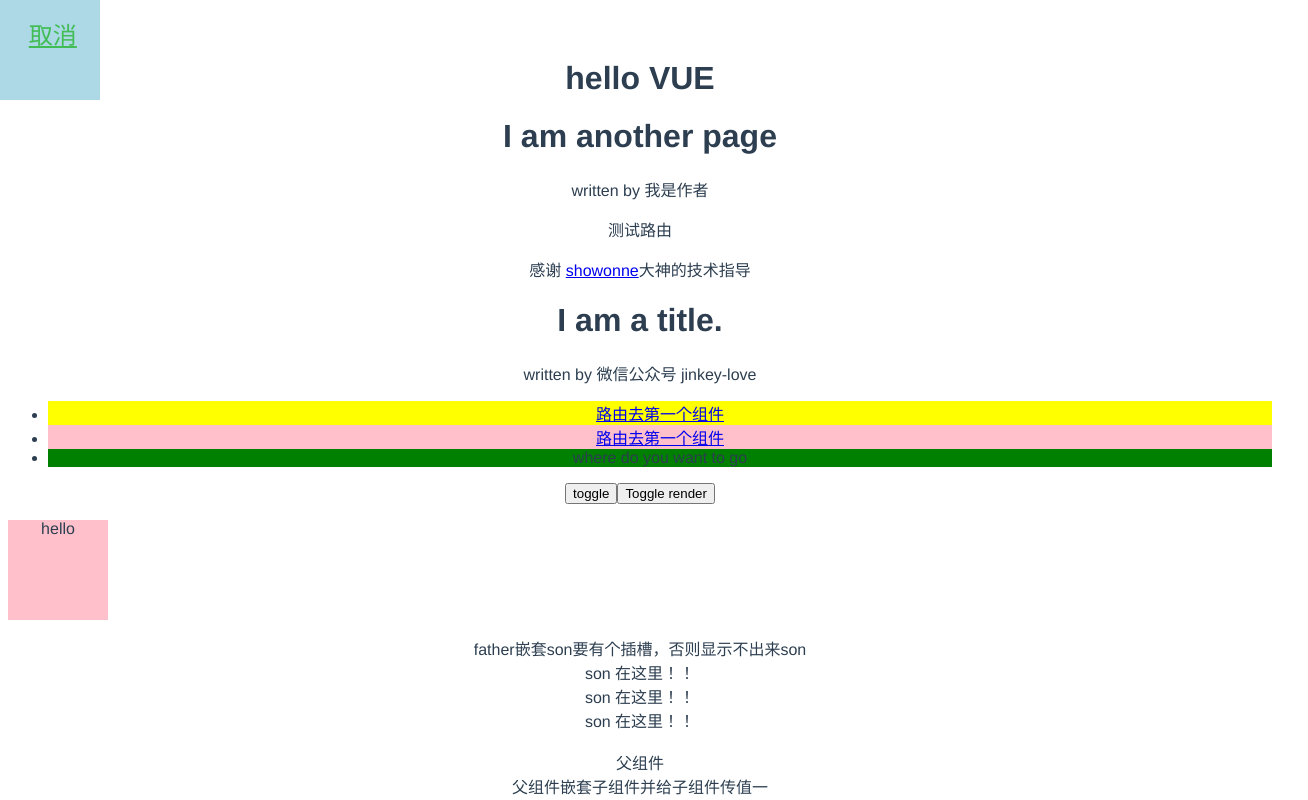
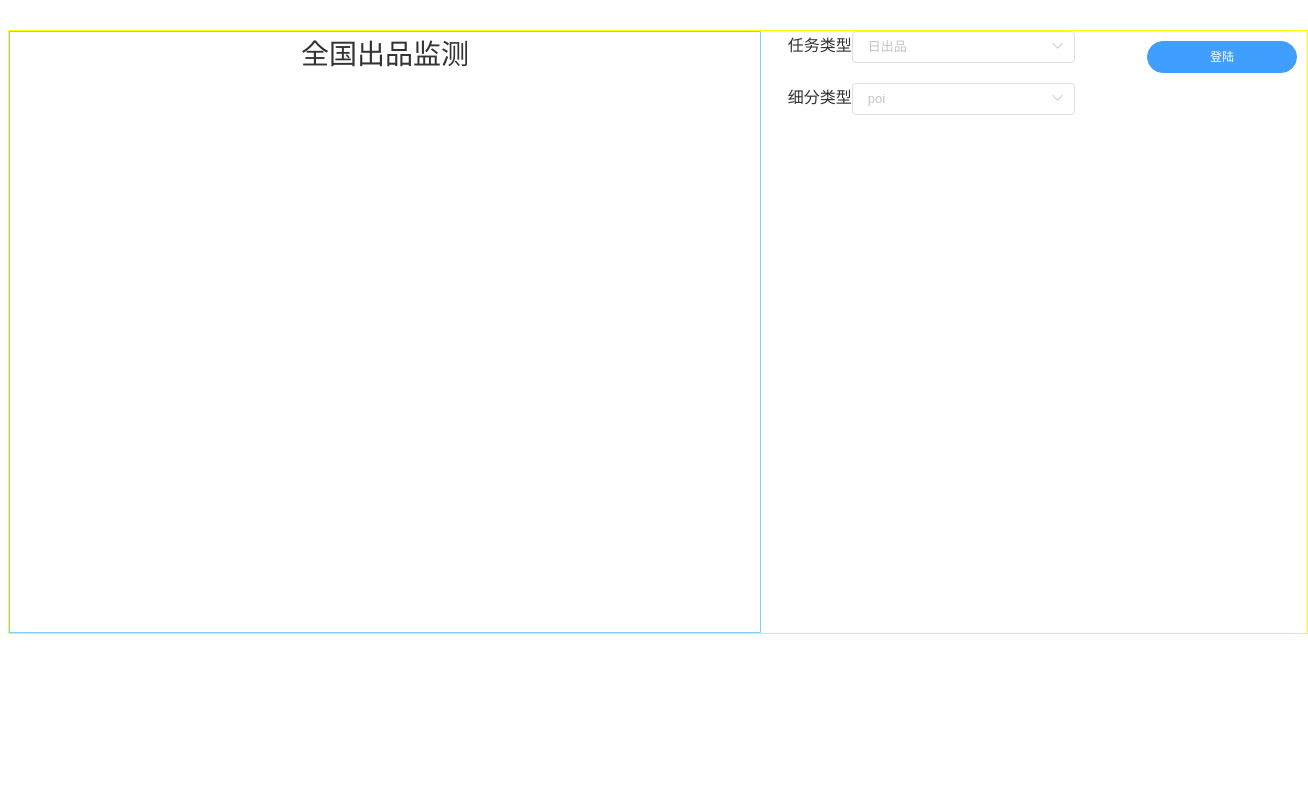
Before and after one commit to liwanchong04719/autoConvert, a Vue app: page /monitor in a window 1280 px wide. Shown: the top 800 px of the page, 1308 px wide, since content can reach past the window. Built offline with nearby package versions, Linux system fonts and the light colour scheme.

Commit message:
20171207设置路由

```diff
--- a/package.json
+++ b/package.json
@@ -10,6 +10,8 @@
     "build": "node build/build.js"
   },
   "dependencies": {
+    "echarts": "^3.8.5",
+    "element-ui": "^2.0.7",
     "node-sass": "^4.7.2",
     "sass-loader": "^6.0.6",
     "vue": "^2.5.2",
@@ -19,8 +21,10 @@
     "autoprefixer": "^7.1.2",
     "babel-core": "^6.22.1",
     "babel-loader": "^7.1.1",
+    "babel-plugin-component": "^0.10.1",
     "babel-plugin-transform-runtime": "^6.22.0",
     "babel-preset-env": "^1.3.2",
+    "babel-preset-es2015": "^6.24.1",
     "babel-preset-stage-2": "^6.22.0",
     "babel-register": "^6.22.0",
     "chalk": "^2.0.1",
--- a/src/App.vue
+++ b/src/App.vue
@@ -1,208 +1,22 @@
 <template>
-  <div id="app">
-    <h1>hello VUE</h1>
-    <secondCom author="我是作者"></secondCom>
-    <div v-drag v-bgcolor="'lightblue'" style=" left:0;top:0; position: absolute; width: 100px; height: 100px;"></div>
-    <first-com></first-com>
-    <ul>
-      <li v-bgcolor="'yellow'">
-        <router-link to='/first'>路由去第一个组件</router-link>
-      </li>
-      <li v-bgcolor="'pink'">
-        <router-link to='/second'>路由去第一个组件</router-link>
-      </li>
-      <li v-bgcolor="green">where do you want to go</li>
-    </ul>
-    <transition
-      name="custom-classes-transition"
-      enter-active-class="animated bounceIn"
-      leave-active-class="animated swing">
-      <router-view></router-view>
-    </transition>
-    <button @click="toggle">toggle</button>
-    <transition name="fade">
-      <div v-if="isShow" :style="style">
-        show and hide by transition!!
-      </div>
-    </transition>
-
-    <button @click="show = !show">
-      Toggle render
-    </button>
-    <transition
-      name="custom-classes-transition"
-      enter-active-class="animated bounceIn"
-      leave-active-class="animated swing"
-    >
-      <p v-if="show" :style="style">hello</p>
-    </transition>
-
-    <Father>
-      <Son>1</Son>
-      <Son>2</Son>
-      <Son>3</Son>
-    </Father>
-    <br/>
-    <v-one></v-one>
-
-    <div>
-      <span>测试is动态切换组件</span>
-      <span class="iscontents" v-on:click="changecontent('home')">home</span>
-      <span class="iscontents" v-on:click="changecontent('contents')">contents</span>
-      <span class="iscontents" v-on:click="changecontent('contact')">contact</span>
-    </div>
-    <transition
-      name="custom-classes-transition"
-      enter-active-class="animated bounceIn"
-    >
-      <div :is="currentView" :style="viewStyle">
-
-      </div>
-
-    </transition>
-    <login-view></login-view>
-
-
-
+  <div id="app" class="wrapper">
+    <router-view></router-view>
   </div>
 </template>
 
 <script>
-  import firstCom from './components/firstCom.vue';
-  import secondCom from './components/secondCom.vue';
-  import loginView from './views/loginView.vue';
-  import Vue from 'vue';
-  import '../static/css/animate.css';
-
-  var Son = {
-    template: "<div>son 在这里！！</div>"
-  };
-
-  var Father = {
-    template: "<div>father嵌套son要有个插槽，否则显示不出来son<slot></slot></div>"
-  };
-
-  var home = {
-    template: "<div>这是主页</div>"
-  };
-  var contents = {
-    template: "<div>这是主要内容</div>"
-  };
-  var contact = {
-    template: "<div>请联系我们</div>"
-  };
-
-
-  //props用来获取组件上自定义的属性值，父传子,props定义在子组件上
-  var vTwo = {
-    props: {
-      //属性名:值类型(String)
-      title: {
-        type: [String, Number],
-        default: "xxxxxx"
-      }
-    },
-    template: `<div class="well">{{title}}</div>`
+  export default {
+    name: 'app'
   }
-
-  var vOne = {
-    template: `<div class="well">父组件<v-two title="父组件嵌套子组件并给子组件传值一"></v-two><v-two title="父组件嵌套子组件并传值二" ></v-two></div>`,
-    components: {
-      vTwo
-    },
-    data: function () {
-      return {
-        n: 1,
-        m: 3
-      }
-    }
-  }
-
-  export default {
-    name: 'app',
-    data() {
-      return {
-        green: 'green',
-        isShow: false,
-        show: true,
-        style: 'width:100px;height:100px;background-color:pink;',
-        viewStyle: 'width:500px;height:200px;background-color:lightyellow;margin:0 auto',
-        currentView: home
-      }
-    },
-    components: {
-      firstCom,
-      secondCom,
-      Father,
-      Son,
-      vOne,
-      vTwo,
-      home,
-      contents,
-      contact,
-      loginView
-    },
-    methods: {
-      toggle: function () {
-        this.isShow = !this.isShow
-      },
-      changecontent: function (val) {
-          this.currentView = val ;
-      }
-    },
-  }
-
-
-  //全局的指令:改变背景色 v-xxx
-  Vue.directive("bgcolor", function (el, binding) {
-    el.style.background = binding.value
-  })
-  Vue.directive("drag", function (el, binding) {
-    el.onmousedown = function (e) {
-
-      var sx = e.clientX - el.offsetLeft;
-      var sy = e.clientY - el.offsetTop;
-
-      document.onmousemove = function (e) {
-        var ex = e.clientX - sx;
-        var ey = e.clientY - sy;
-
-        el.style.left = ex + "px";
-        el.style.top = ey + "px";
-      }
-
-      document.onmouseup = function (e) {
-        document.onmousemove = null;
-        document.onmouseup = null;
-      }
-    }
-  })
-
 </script>
 
 <style lang="scss" scoped>
-  #app {
-    font-family: 'Avenir', Helvetica, Arial, sans-serif;
-    -webkit-font-smoothing: antialiased;
-    -moz-osx-font-smoothing: grayscale;
-    text-align: center;
-    color: #2c3e50;
-    margin-top: 60px;
+  @import './style/common';
+  #app{
+    width:1300px;
+    overflow: auto;
+    border:1px solid yellow;
+
   }
 
-  .fade-enter-active, .fade-leave-active {
-    transition: all .5s
-  }
-
-  .fade-enter, .fade-leave-to {
-    opacity: 0;
-    transform: translateX(100px);
-  }
-
-  .iscontents {
-    background-color:salmon;
-    width: 90%;
-    margin: 0 auto;
-    cursor: pointer;
-  }
 </style>
--- a/src/main.js
+++ b/src/main.js
@@ -1,6 +1,15 @@
 import Vue from 'vue';
 import router from './router';
 import App from './App';
+import echarts from 'echarts';
+Vue.prototype.$echarts = echarts;
+import { Button, Select, Option } from 'element-ui';
+Vue.prototype.$ELEMENT = { size: 'small' };
+Vue.use(Button);
+Vue.use(Select);
+Vue.use(Option);
+
+
 
 
 // 路由器会创建一个 App 实例，并且挂载到选择符 #app 匹配的元素上。
--- a/src/router/index.js
+++ b/src/router/index.js
@@ -1,17 +1,32 @@
 import Vue from 'vue';
 import VueRouter from 'vue-router';
-import secondCom from '../components/secondCom.vue';
-import firstCom from '../components/firstCom.vue';
+import loginView from '../views/loginView.vue';
+import menuView from '../views/menuView.vue';
+import monitorView from '../views/monitorView.vue';
 Vue.use(VueRouter)
 
 
 // 创建一个路由器实例
 // 并且配置路由规则
-
 export default new VueRouter({
   mode: 'history',
   routes: [
-    { path: '/first', component: firstCom},
-    { path: '/second', component: secondCom}
+    {
+      path: '/monitor',
+      component: monitorView
+    },
+    //重定向:使首次进入页面显示monitorView
+    {
+      path: '/',
+      redirect: '/monitor'
+    },
+    { path: '/login',
+      component: loginView
+    },
+    {
+      path: '/menu',
+      component: menuView
+    }
+
   ]
 });
--- /dev/null
+++ b/src/style/common.scss
@@ -0,0 +1,76 @@
+body, div, span, header, footer, nav, ul, dl, dt, dd, li, a, p, h1, h2, h3, h4,h5, h6, i, b, textarea, button, input, select{
+  padding: 0;
+  margin: 0;
+  list-style: none;
+  font-style: normal;
+  text-decoration: none;
+  border: none;
+  color: #333;
+  font-weight: normal;
+  font-family: "Microsoft Yahei";
+  box-sizing: border-box;
+  -webkit-tap-highlight-color:transparent;
+  -webkit-font-smoothing: antialiased;
+  &:hover{
+    outline: none;
+  }
+}
+
+html,body{
+  height: 100%;
+  width: 100%;
+  background-color: #F5F5F5;
+}
+
+.back_img{
+  background-repeat: no-repeat;
+  background-size: 100% 100%;
+}
+
+.fl {
+  float: left;
+}
+
+.fr {
+  float: right;
+}
+
+.wrapper {
+  margin: 0 auto;
+  position: relative;
+  margin-top: 30px;
+}
+
+.clear:after {
+  content: "";
+  clear: both;
+  display: block;
+  height: 0;
+  overflow: hidden;
+  visibility: hidden;
+}
+
+/*定义滚动条高宽及背景 高宽分别对应横竖滚动条的尺寸*/
+::-webkit-scrollbar {
+  width: 0px;
+  height: 0px;
+  background-color: #F5F5F5;
+}
+
+/*定义滚动条轨道 内阴影+圆角*/
+::-webkit-scrollbar-track {
+  -webkit-box-shadow: inset 0 0 1px rgba(0,0,0,0);
+  border-radius: 10px;
+  background-color: #F5F5F5;
+}
+
+/*定义滑块 内阴影+圆角*/
+::-webkit-scrollbar-thumb {
+  border-radius: 10px;
+  -webkit-box-shadow: inset 0 0 6px rgba(0,0,0,.3);
+  background-color: #555;
+}
+
+input[type="button"], input[type="submit"], input[type="search"], input[type="reset"] {
+  -webkit-appearance: none;
+}
--- a/src/views/loginView.vue
+++ b/src/views/loginView.vue
@@ -62,7 +62,7 @@
   </div>
 </template>
 
-<script>
+<script type='text/ecmascript-6'>
 
   export default {
     name: 'login-view',
--- /dev/null
+++ b/src/views/menuView.vue
@@ -0,0 +1,15 @@
+<template>
+  <div>
+    这是功能列表页面
+
+  </div>
+</template>
+
+<script type='text/ecmascript-6'>
+
+
+</script>
+
+<style lang="scss" scoped>
+
+</style>
--- /dev/null
+++ b/src/views/monitorView.vue
@@ -0,0 +1,118 @@
+<template>
+  <div class="clear">
+    <div class="mapInfo">
+      <div class="maptitle">
+        全国出品监测
+      </div>
+      <div id="mapBox">
+
+      </div>
+
+    </div>
+    <div style="float:right;width:40%">
+      <div style="margin-bottom: 20px">
+        <span>任务类型</span>
+        <el-select v-model="value1" placeholder="日出品">
+          <el-option
+            v-for="item in options1"
+            :key="item.value"
+            :label="item.label"
+            :value="item.value"
+            :disabled="item.disabled">
+          </el-option>
+        </el-select>
+      </div>
+      <div>
+        <span>细分类型</span>
+        <el-select v-model="value2" placeholder="poi">
+          <el-option
+            v-for="item in options2"
+            :key="item.value"
+            :label="item.label"
+            :value="item.value"
+            :disabled="item.disabled">
+          </el-option>
+        </el-select>
+      </div>
+      <el-button type="primary" round class="loginBtn">登陆</el-button>
+
+    </div>
+
+  </div>
+</template>
+
+<script type='text/ecmascript-6'>
+  export default {
+    data() {
+      return {
+        options1: [{
+          value: '选项1',
+          label: '日出品'
+        }, {
+          value: '选项2',
+          label: '月出品',
+          disabled: true
+        }, {
+          value: '选项2',
+          label: '季出品',
+          disabled: true
+        }],
+        value1: '',
+        options2: [{
+          value: '选项1',
+          label: 'poi'
+        }, {
+          value: '选项2',
+          label: 'poi_road',
+          disabled: true
+        }],
+        value2: ''
+      }
+    },
+    mounted() {
+      this.drawLine();
+    },
+    methods: {
+      drawLine() {
+        // 基于准备好的dom，初始化echarts实例
+        let myChart = this.$echarts.init(document.getElementById('mapBox'))
+        // 绘制图表
+        myChart.setOption({
+          title: {text: '在Vue中使用echarts'},
+          tooltip: {},
+          xAxis: {
+            data: ["衬衫", "羊毛衫", "雪纺衫", "裤子", "高跟鞋", "袜子"]
+          },
+          yAxis: {},
+          series: [{
+            name: '销量',
+            type: 'bar',
+            data: [5, 20, 36, 10, 10, 20]
+          }]
+        });
+      }
+    }
+  }
+
+
+</script>
+
+<style lang="scss" scoped>
+  .loginBtn{
+    width:150px;
+    position: absolute;
+    right: 10px;
+    top:10px;
+  }
+  .mapInfo{
+    float:left;
+    width:750px;
+    border:1px solid lightskyblue;
+    height:600px;
+    .maptitle{
+      font-size: 28px;
+      text-align: center;
+    }
+  }
+
+</style>
```
Also changed, not shown: .babelrc.
